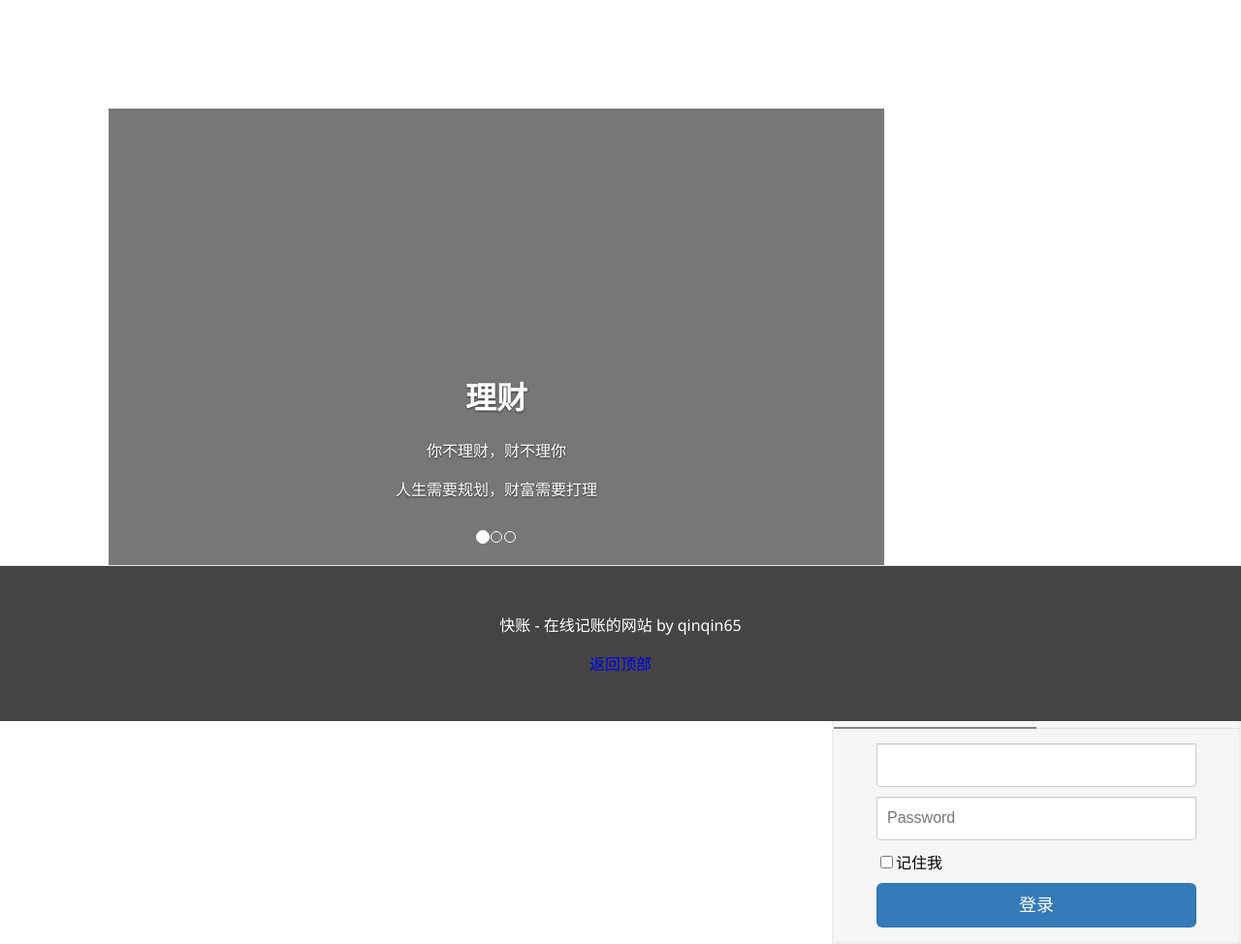
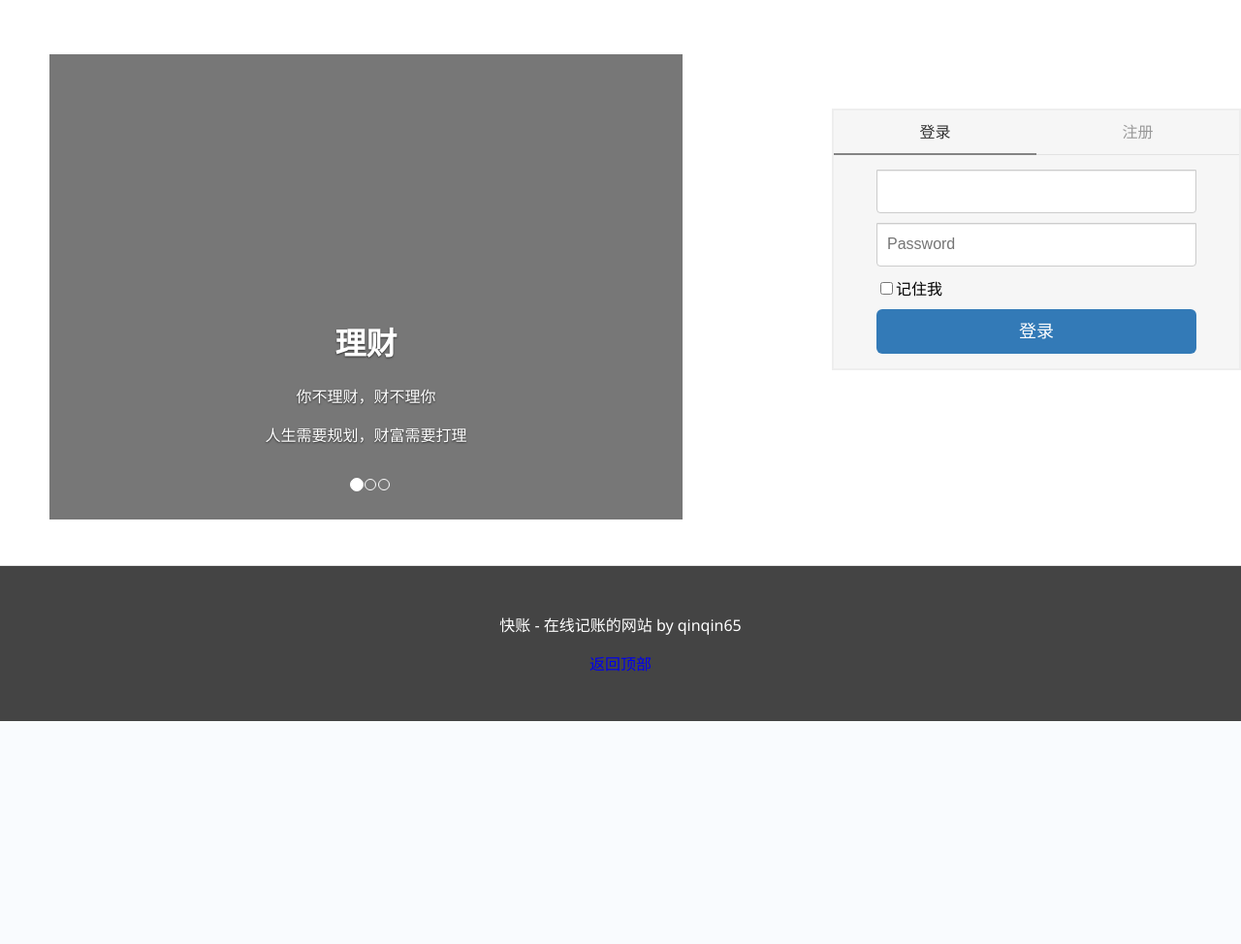
Before and after one commit to qinqin65/QuickFinance, a Django app: template QuickFinance/quick/templates/quick/index.html in a window 1280 px wide. Shown: the part 56-1030 px from the top of the page at 97% size. After the commit the page ends 800 px from the top, so only its background shows below. Run offline with Django 3.2, Linux system fonts and the light colour scheme; the template is opened without the code that fills it, so the values that code supplies are empty; some libraries are stand-ins or nearby versions.

Commit message:
调整首页布局样式

```diff
--- a/QuickFinance/quick/static/quick/ref/css/app.css
+++ b/QuickFinance/quick/static/quick/ref/css/app.css
@@ -115,18 +115,21 @@ label {
 
 .carousel {
     display: inline-block;
-    float: left;
-    position: relative;
+    position: absolute;
+    left: 4%;
+    top: 7rem;
+    width: 51%;
+    height: 30rem;
 }
 
 .carousel-indicators {
     position: absolute;
-    bottom: 10px;
-    left: 32rem;
+    bottom: 3%;
+    left: 47%;
     z-index: 15;
-    width: 60%;
+    width: 3rem;
+    height: 1rem;
     padding-left: 0;
-    margin-left: -30%;
     text-align: center;
     list-style: none;
 }
@@ -152,15 +155,10 @@ label {
 }
 
 .carousel-inner {
-    margin-left: 7rem;
-    margin-top: 7rem;
-    position: relative;
-    width: 50rem;
     overflow: hidden;
 }
 
 .carousel-inner>.carousel-item.active, .carousel-inner>.carousel-item.next.left, .carousel-inner>.carousel-item.prev.right {
-    width: 50rem;
     -webkit-transform: translate3d(0,0,0);
      transform: translate3d(0,0,0);
 }
```
